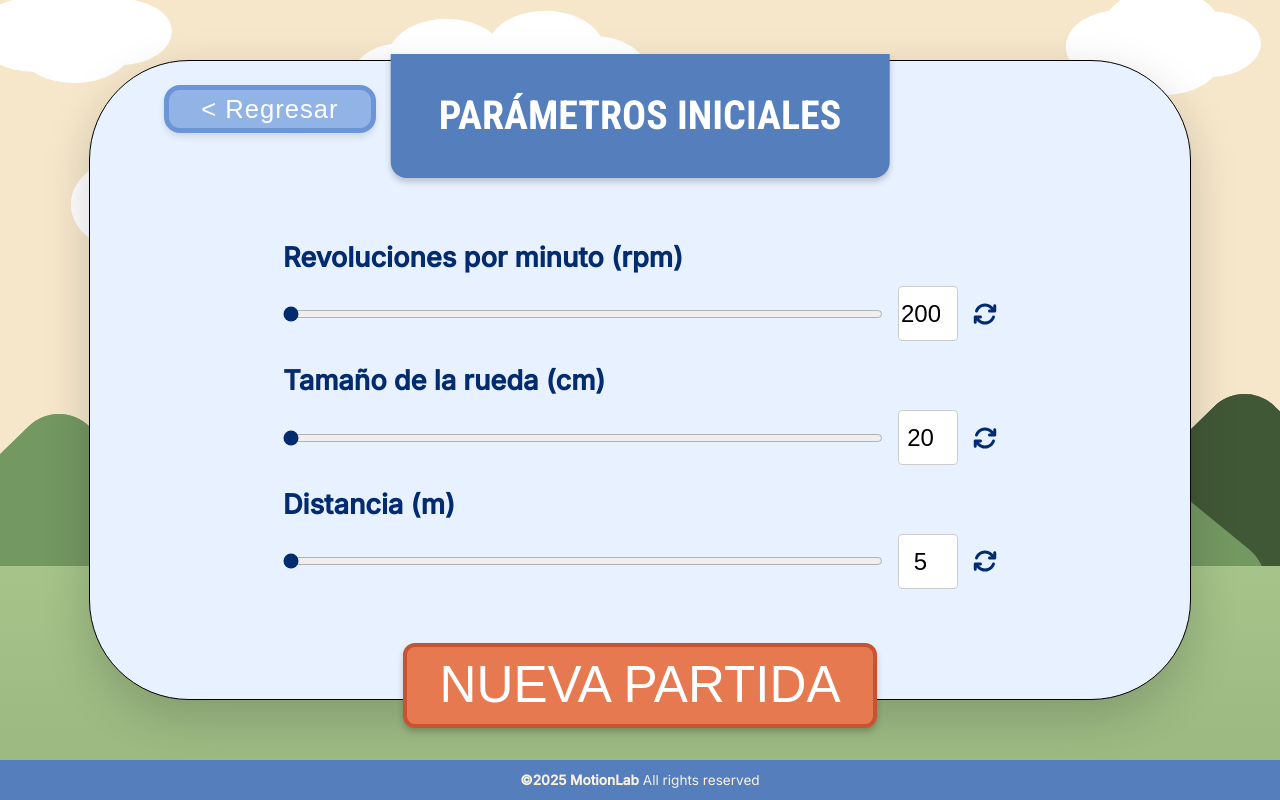
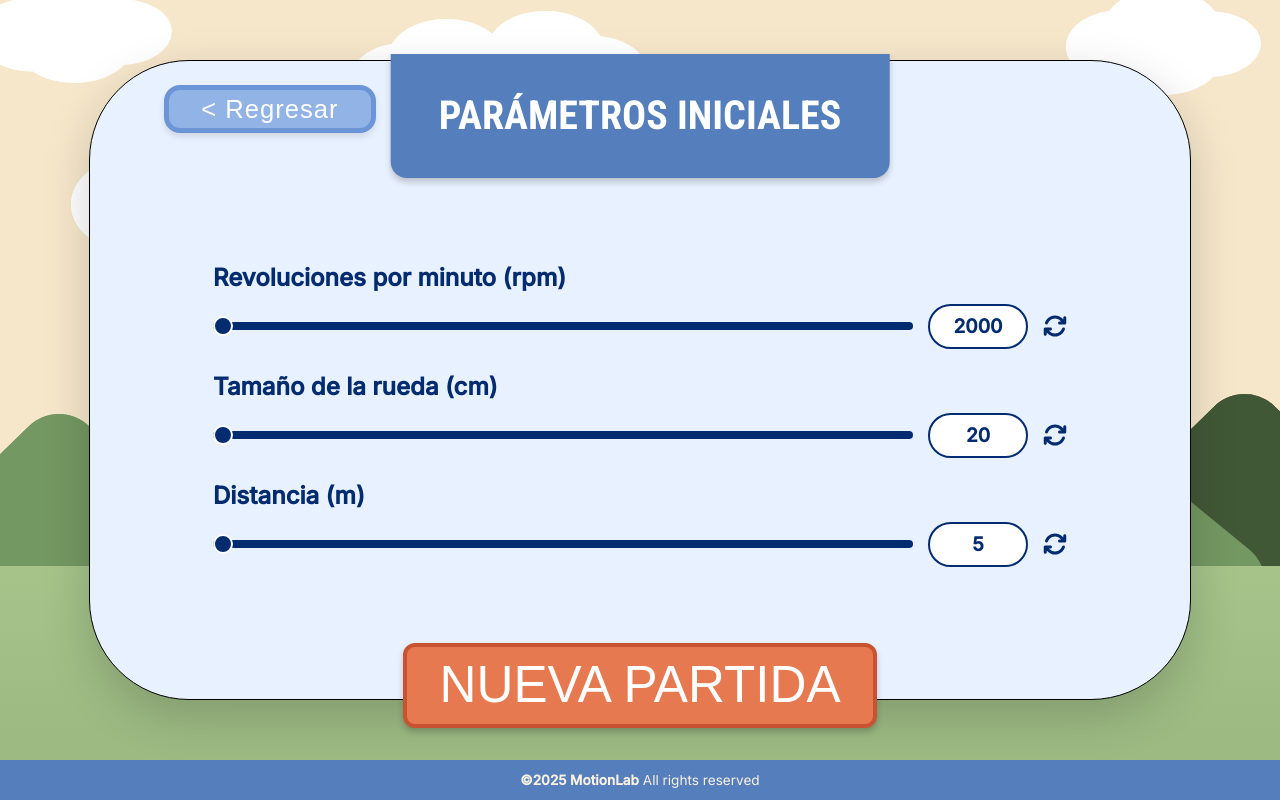
Before and after one commit to KimberlyMarquez/motionlab-frontend, a React (Vite) app in the folder motionlab-frontend/: page /parametros in a window 1280 px wide. Built offline with nearby package versions, Linux system fonts and the light colour scheme; a web font is replaced by a local one.

Commit message:
Fix: Estilo de página de ParametrosIniciales

```diff
--- a/motionlab-frontend/src/components/Parametros.css
+++ b/motionlab-frontend/src/components/Parametros.css
@@ -1,41 +1,77 @@
 .parametro-container {
   margin-bottom: 20px;
-    font-family: 'Arial', sans-serif;
+  font-family: 'Inter', sans-serif;
 }
 
 .parametro-label {
   font-weight: bold;
   color: #032B6F;
-    font-size: 1.7rem;
+  font-size: 1.5rem;
   margin-bottom: 8px;
-    font-family: 'Inter', sans-serif;
 }
-
 
 .parametro-controls {
   display: flex;
   align-items: center;
-    gap: 15px; /* Ajuste el espacio entre los elementos */
+  gap: 15px;
 }
 
 .slider {
-    flex-grow: 1;
-    width: 600px;
-    height: 8px; /* Barra más gruesa */
-    background-color: #f0f0f0;
-    accent-color: #032B6F;
+  appearance: none;
+  -webkit-appearance: none;
+  width: 700px;
+  height: 8px;
+  background: #032B6F;
+  border-radius: 5px;
+  outline: none;
+}
+
+.slider::-webkit-slider-thumb {
+  -webkit-appearance: none;
+  appearance: none;
+  width: 20px;
+  height: 20px;
+  background: #032B6F;
+  border: 2px solid white;
+  border-radius: 50%;
+  cursor: pointer;
+  transition: 0.3s;
+}
+
+.slider::-moz-range-thumb {
+  width: 20px;
+  height: 20px;
+  background: #032B6F;
+  border: 2px solid white;
+  border-radius: 50%;
+  cursor: pointer;
+  transition: 0.3s;
 }
 
 .input-box {
-    width: 60px; /* Ajusté el tamaño para que sea más pequeño */
-    height: 55px;
-    line-height: 55px;
-    align-items: center;
-    font-size: 1.5rem;;
+  width: 100px;
+  height: 45px;
   text-align: center;
-    border-radius: 4px;
-    border: 1px solid #ccc;
+  font-size: 1.2rem;
+  border: 2px solid #032B6F;
+  border-radius: 25px;
+  background: white;
+  color: #032B6F;
+  font-weight: bold;
 }
+
+.input-box::-webkit-outer-spin-button,
+.input-box::-webkit-inner-spin-button {
+  -webkit-appearance: none;
+  margin: 0;
+}
+
+.input-box {
+  appearance: none;
+  -webkit-appearance: none;
+  -moz-appearance: none;
+}
+
 
 .reset-btn {
   background: none;
--- a/motionlab-frontend/src/components/Parametros.tsx
+++ b/motionlab-frontend/src/components/Parametros.tsx
@@ -7,11 +7,12 @@ interface Props {
     label: string;
     unidad: string;
     valorInicial: number;
+    step: number;
     min: number;
     max: number;
 }
 
-const ParametrosControl = ({ label, unidad, valorInicial, min, max}: Props) => {
+const ParametrosControl = ({ label, unidad, valorInicial, step, min, max}: Props) => {
     const [valor, setValor] = useState(valorInicial);
 
     const reset = () => setValor(valorInicial);
@@ -26,6 +27,7 @@ const ParametrosControl = ({ label, unidad, valorInicial, min, max}: Props) => {
                     type="range"
                     min={min}
                     max={max}
+                    step={step}
                     value={valor}
                     onChange={(e) => setValor(Number(e.target.value))}
                     className="slider"
@@ -33,7 +35,28 @@ const ParametrosControl = ({ label, unidad, valorInicial, min, max}: Props) => {
                 <input
                     type="number"
                     value={valor}
-                    onChange={(e) => setValor(Number(e.target.value))}
+                    onChange={(e) => {
+                        let newValue = e.target.value;
+
+                        if (newValue.includes(".")) {
+                          const [entero, decimales] = newValue.split(".");
+                          if (decimales.length > 2) {
+                            newValue = `${entero}.${decimales.slice(0, 2)}`;
+                          }
+                        }
+
+                        setValor(Number(newValue));
+                      }}
+                      onBlur={() => {
+                        if (valor < min) {
+                          alert(`El valor no puede ser menor a ${min}`);
+                          setValor(min);
+                        }
+                        if (valor > max) {
+                          alert(`El valor no puede ser mayor a ${max}`);
+                          setValor(max);
+                        }
+                      }}
                     className="input-box"
                 />
                 <button className="reset-btn" onClick={reset}>
--- a/motionlab-frontend/src/pages/ParametrosIniciales.tsx
+++ b/motionlab-frontend/src/pages/ParametrosIniciales.tsx
@@ -1,7 +1,7 @@
 import AjustesContainer from '../components/AjustesContainer';
 import Footer from '../components/Footer';
 import ButtonOrange from '../components/ButtonOrange';
-import Parametros from '../components/Parametros';
+import ParametrosControl from '../components/Parametros';
 import '../pages/Pages.css';
 import { Navigate, useNavigate } from 'react-router-dom';
 
@@ -18,9 +18,9 @@ const ParametrosIniciales = () => {
         <div className="main-content">
           <AjustesContainer label="PARÁMETROS INICIALES" pag_anterior="/ajuste-equipos">
             <div className="d-flex flex-column align-items-center  mt-2">
-              <Parametros label="Revoluciones por minuto" unidad="rpm" valorInicial={2000} min={2000} max={4500}/>
-              <Parametros label="Tamaño de la rueda" unidad="cm" valorInicial={20} min={20} max={25}/>
-              <Parametros label="Distancia" unidad="m" valorInicial={5} min={5} max={22.6}/>
+              <ParametrosControl label="Revoluciones por minuto" unidad="rpm" valorInicial={2000} step={0.01} min={2000} max={4500}/>
+              <ParametrosControl label="Tamaño de la rueda" unidad="cm" valorInicial={20} step={0.01} min={20} max={25}/>
+              <ParametrosControl label="Distancia" unidad="m" valorInicial={5} step={0.01} min={5} max={22.6}/>
             </div>
 
             <div className="btn-orange text-center">
--- a/motionlab-frontend/src/pages/pages.css
+++ b/motionlab-frontend/src/pages/pages.css
@@ -183,3 +183,12 @@
     transform: translateX(-50%);
     z-index: 999;
   }
+
+  .user-params {
+    flex: 1;
+    overflow-y: auto;
+    padding-right: 5px;
+    font-family: "Inter", sans-serif;
+    font-weight: bold;
+
+  }
```
Lines whose indentation alone changed are shown as unchanged.
